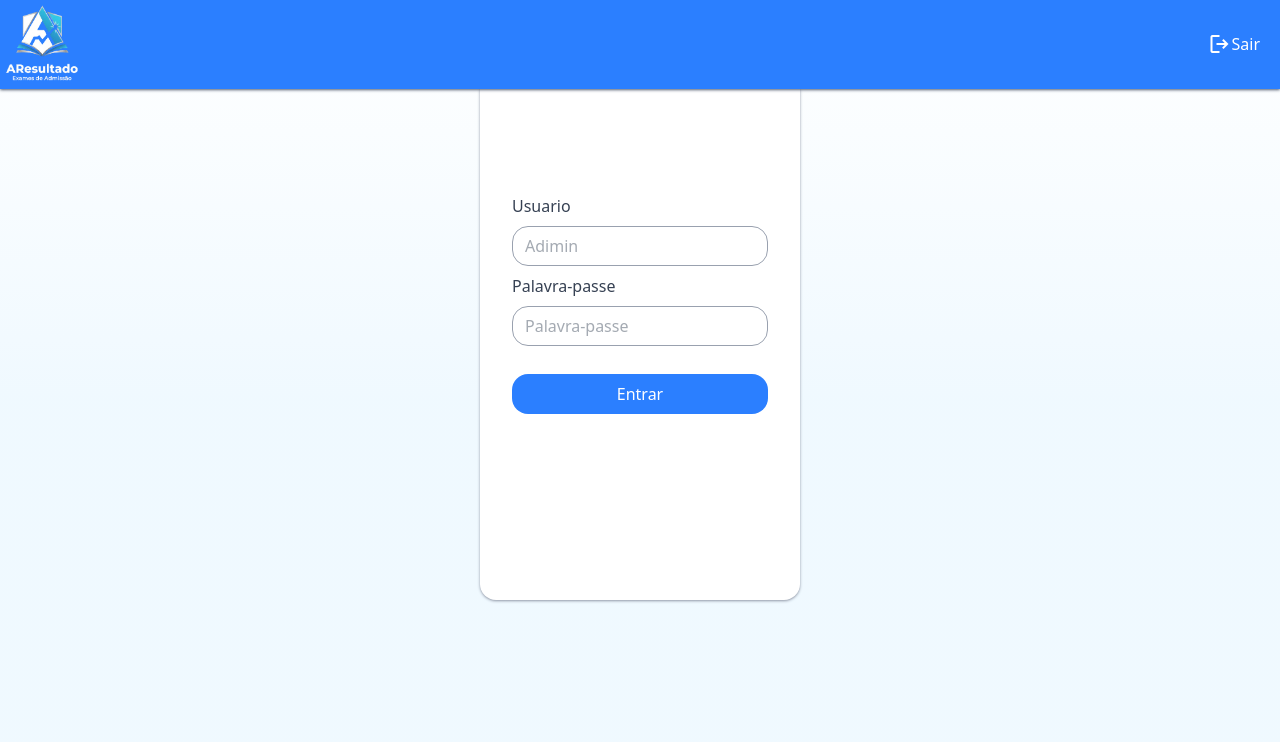
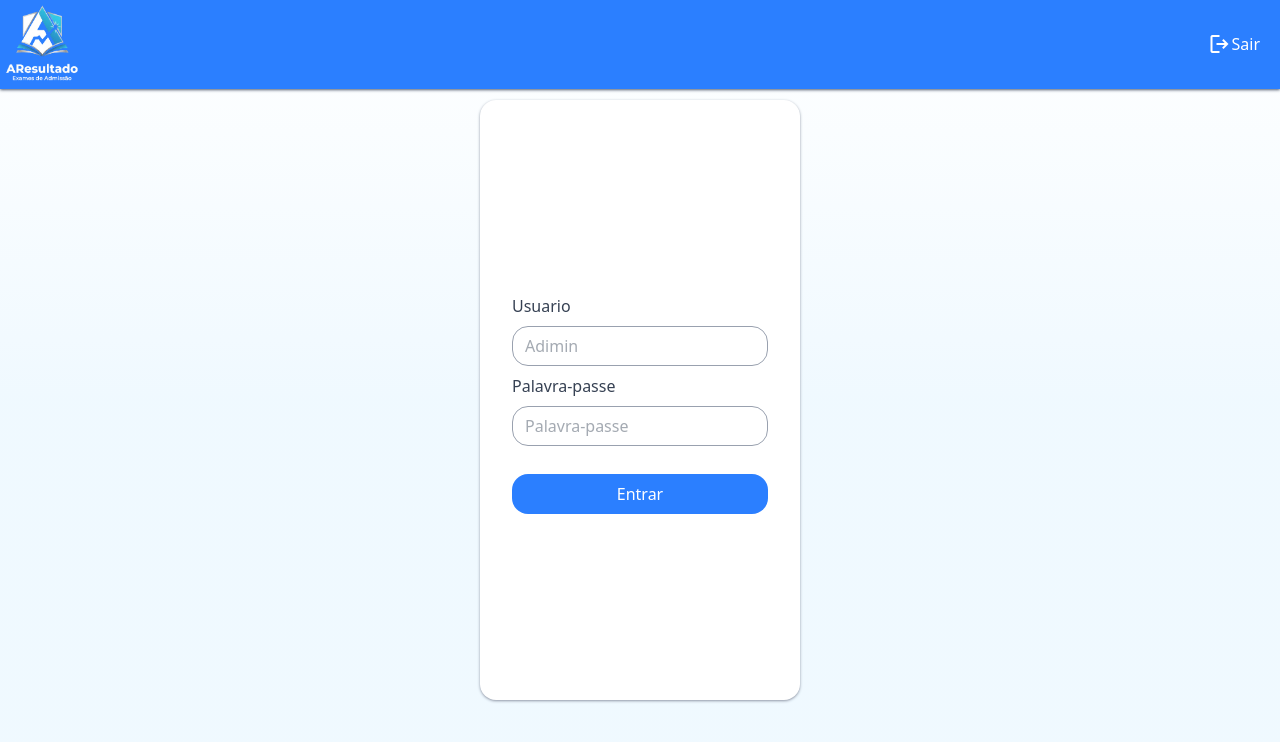
Before and after one commit to Alvaro-Massingue/AResultado-Sistema-de-visualiza-o-dos-resultados-dos-exames-de-admiss-o, a React (Vite) app: page /login in a window 1280 px wide. Shown: the top 742 px of the page. Built offline with nearby package versions, Linux system fonts and the light colour scheme.

Commit message:
Adiciona margem no topo

```diff
--- a/src/pages/Login.jsx
+++ b/src/pages/Login.jsx
@@ -35,7 +35,7 @@ const Login = () => {
   return (
     <div className="w-full bg-linear-to-t from-sky-50 via-sky-50 to-white m-0 flex flex-col items-center gap-10 h-screen">
       <Header isAuthenticated={true} />
-      <div className="w-[90%] h-3/4 bg-white rounded-2xl shadow shadow-gray-400 flex flex-col justify-center items-center gap-2 shrink md:w-[25%]">
+      <div className="w-[90%] h-3/4 bg-white rounded-2xl mt-25 shadow shadow-gray-400 flex flex-col justify-center items-center gap-2 shrink md:w-[25%]">
         <p className="text-red-600 text-sm w-[80%]">{response}</p>
         {errorUser ? (
           <p className=" text-red-600 text-sm w-[80%]">Preencha este campo</p>
```
